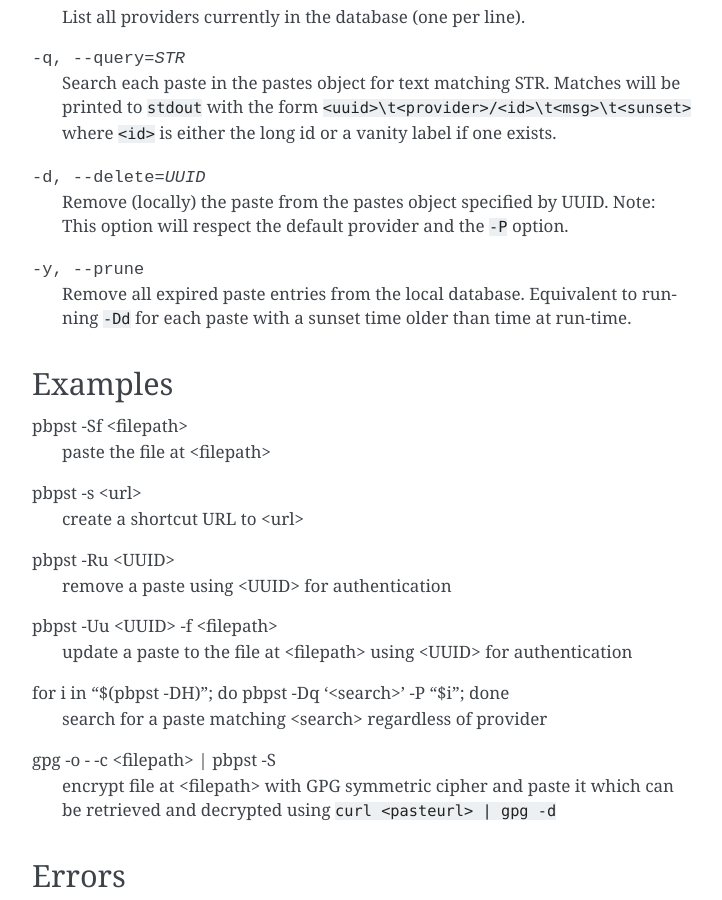
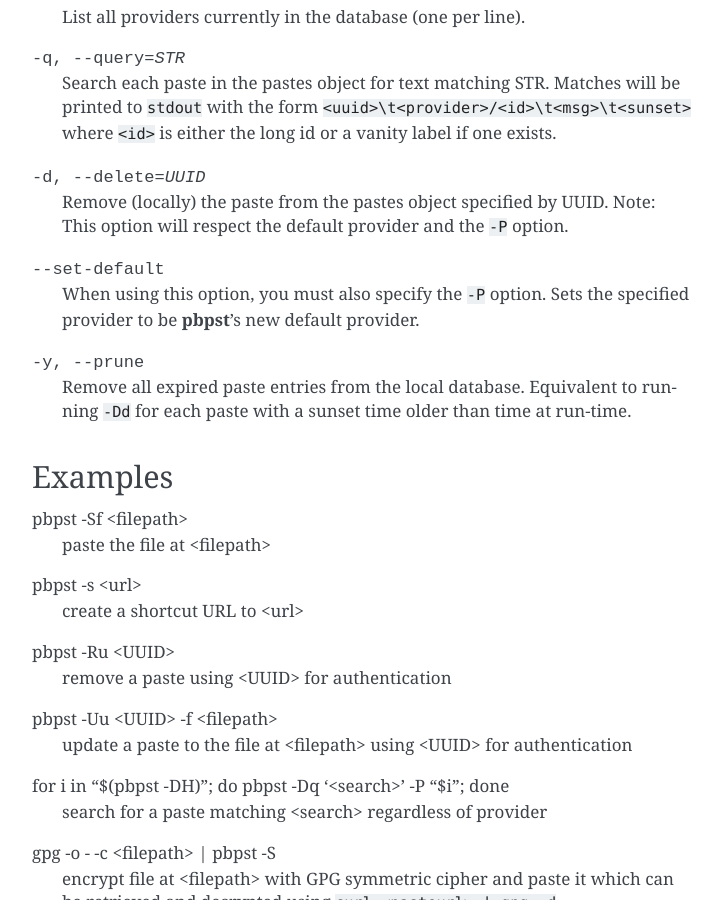
Before and after one commit to HalosGhost/pbpst, a Sphinx documentation site: the page built from doc/pbpst.rst, in a window 1280 px wide and 900 px high, scrolled down 3739 px. Shown: the whole window, without its empty margins (388-1110 px from the left). Built offline with Sphinx 7.4.7, drawn with Linux system fonts in a browser that asks for light colours.

Commit message:
document --set-default

```diff
--- a/doc/pbpst.rst
+++ b/doc/pbpst.rst
@@ -169,7 +169,12 @@
     Search each paste in the pastes object for text matching STR. Matches will be printed to :file:`stdout` with the form ``<uuid>\t<provider>/<id>\t<msg>\t<sunset>`` where ``<id>`` is either the long id or a vanity label if one exists.
 
 -d, --delete=UUID
-    Remove (locally) the paste from the pastes object specified by UUID. Note: This option will respect the default provider and the ``-P`` option.
+    Remove (locally) the paste from the pastes object specified by UUID.
+    Note: This option will respect the default provider and the ``-P`` option.
+
+--set-default
+    When using this option, you must also specify the ``-P`` option.
+    Sets the specified provider to be :program:`pbpst`'s new default provider.
 
 -y, --prune
     Remove all expired paste entries from the local database.
```
